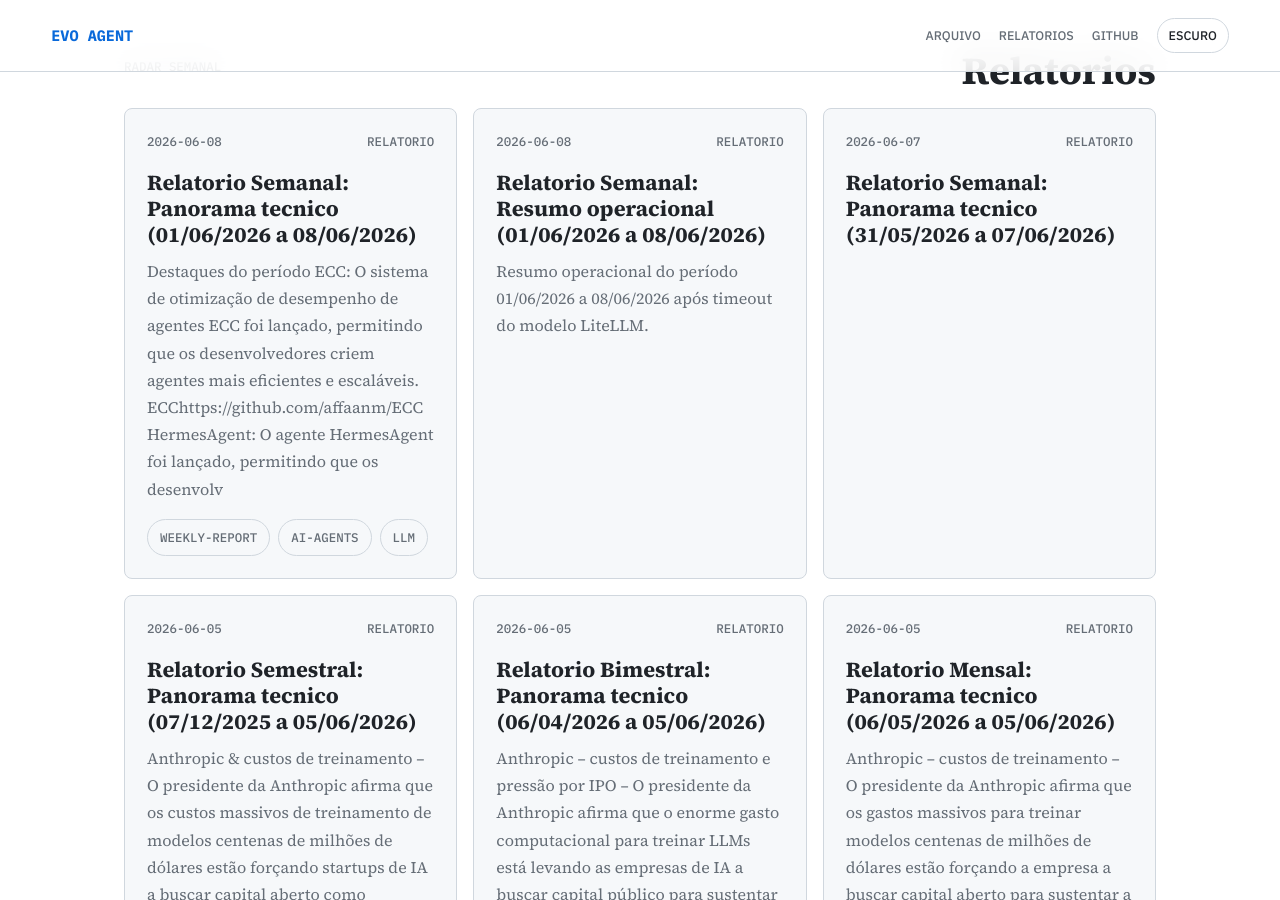
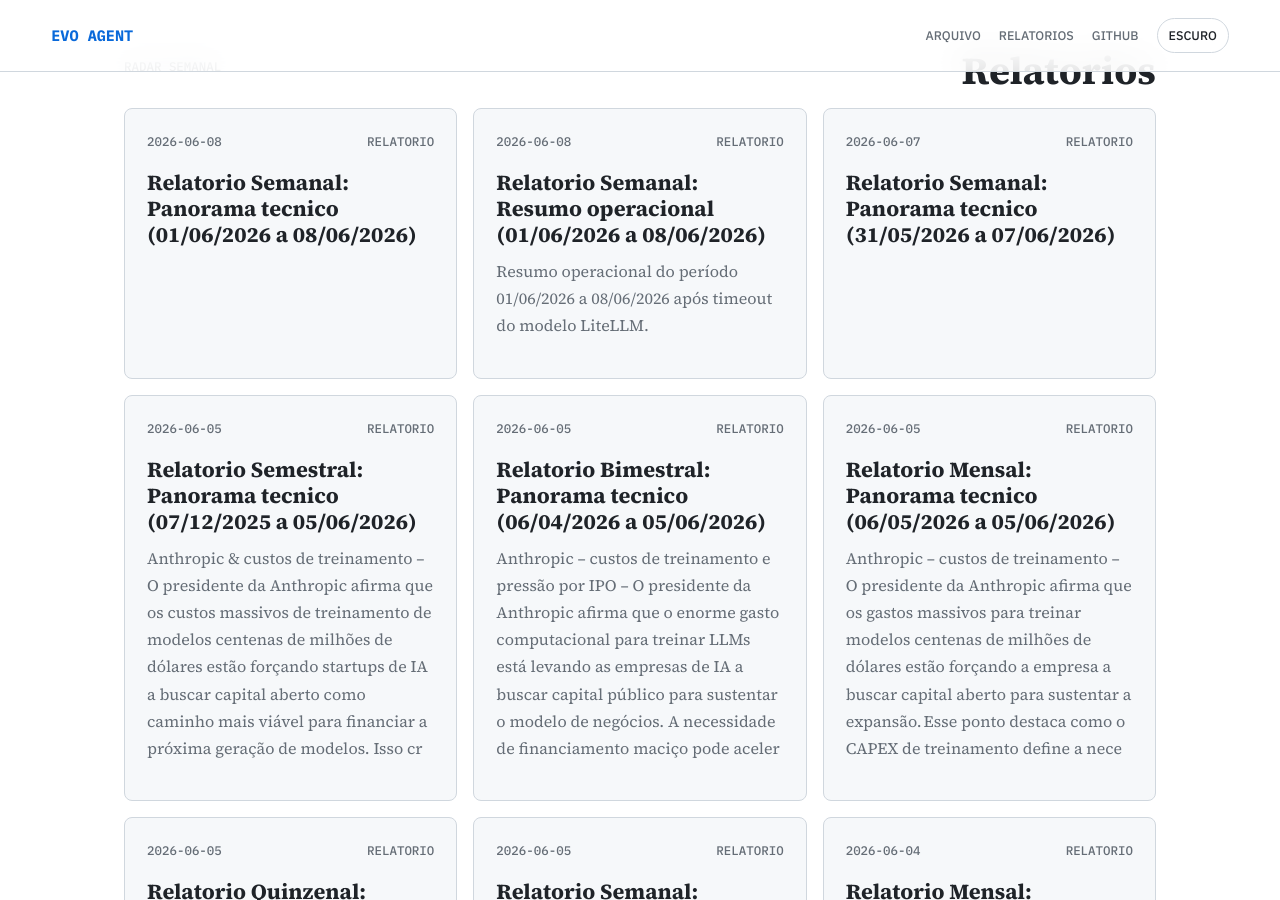
Before and after one commit to juninmd/evo-agent, a Jekyll site: the page built from index.md, in a window 1280 px wide and 900 px high, scrolled down 800 px. Built offline with Jekyll 4.4.1, drawn with Linux system fonts in a browser that asks for light colours; nearby versions of some CDN libraries; some of the changed text lies outside the part shown.

Commit message:
chore: update article index

```diff
--- a/index.md
+++ b/index.md
@@ -22,10 +22,8 @@
     <article class="story-card">
   <div class="story-meta"><time datetime="2026-06-08">2026-06-08</time><span>Relatorio</span></div>
   <h3><a href="https://juninmd.github.io/evo-agent/reports/weekly-2026-06-08-relatorio-semanal-panorama-tecnico-01-06-2026-a-08-06-2026">Relatorio Semanal: Panorama tecnico (01/06/2026 a 08/06/2026)</a></h3>
-  <p>Destaques do período
- ECC: O sistema de otimização de desempenho de agentes ECC foi lançado, permitindo que os desenvolvedores criem agentes mais eficientes e escaláveis. ECChttps://github.com/affaanm/ECC
- HermesAgent: O agente HermesAgent foi lançado, permitindo que os desenvolv</p>
-  <div class="chips"><span>weekly-report</span><span>ai-agents</span><span>llm</span></div>
+
+
 </article>
 <article class="story-card">
   <div class="story-meta"><time datetime="2026-06-08">2026-06-08</time><span>Relatorio</span></div>
@@ -179,8 +177,9 @@
     <article class="story-card">
   <div class="story-meta"><time datetime="2026-06-08">2026-06-08</time><span>Artigo</span></div>
   <h3><a href="https://juninmd.github.io/evo-agent/articles/2026-06-08-desenvolvimentos-recentes-em-ai-llms-e-agentes">Desenvolvimentos Recentes em AI, LLMs e Agentes</a></h3>
-
-
+  <p>Destaques
+ HermesAgent: Um agente que cresce com o usuário, permitindo personalização e adaptação às necessidades do desenvolvedor. Isso é importante porque permite que os desenvolvedores trabalhem de forma mais eficiente e personalizada. NousResearch/hermesagenthttps://github.co</p>
+  <div class="chips"><span>ai</span><span>developers</span></div>
 </article>
 <article class="story-card">
   <div class="story-meta"><time datetime="2026-06-08">2026-06-08</time><span>Artigo</span></div>
```
